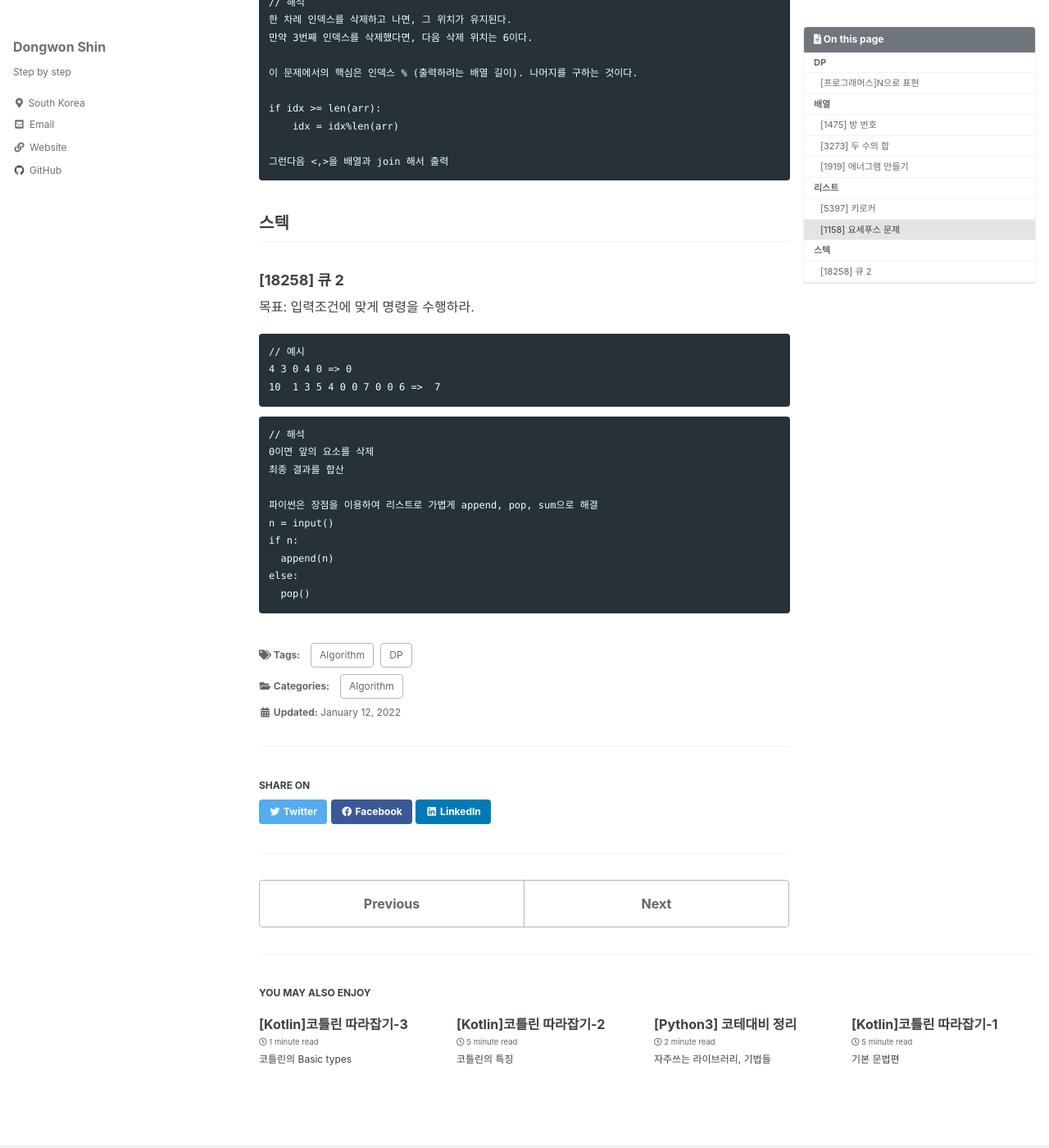
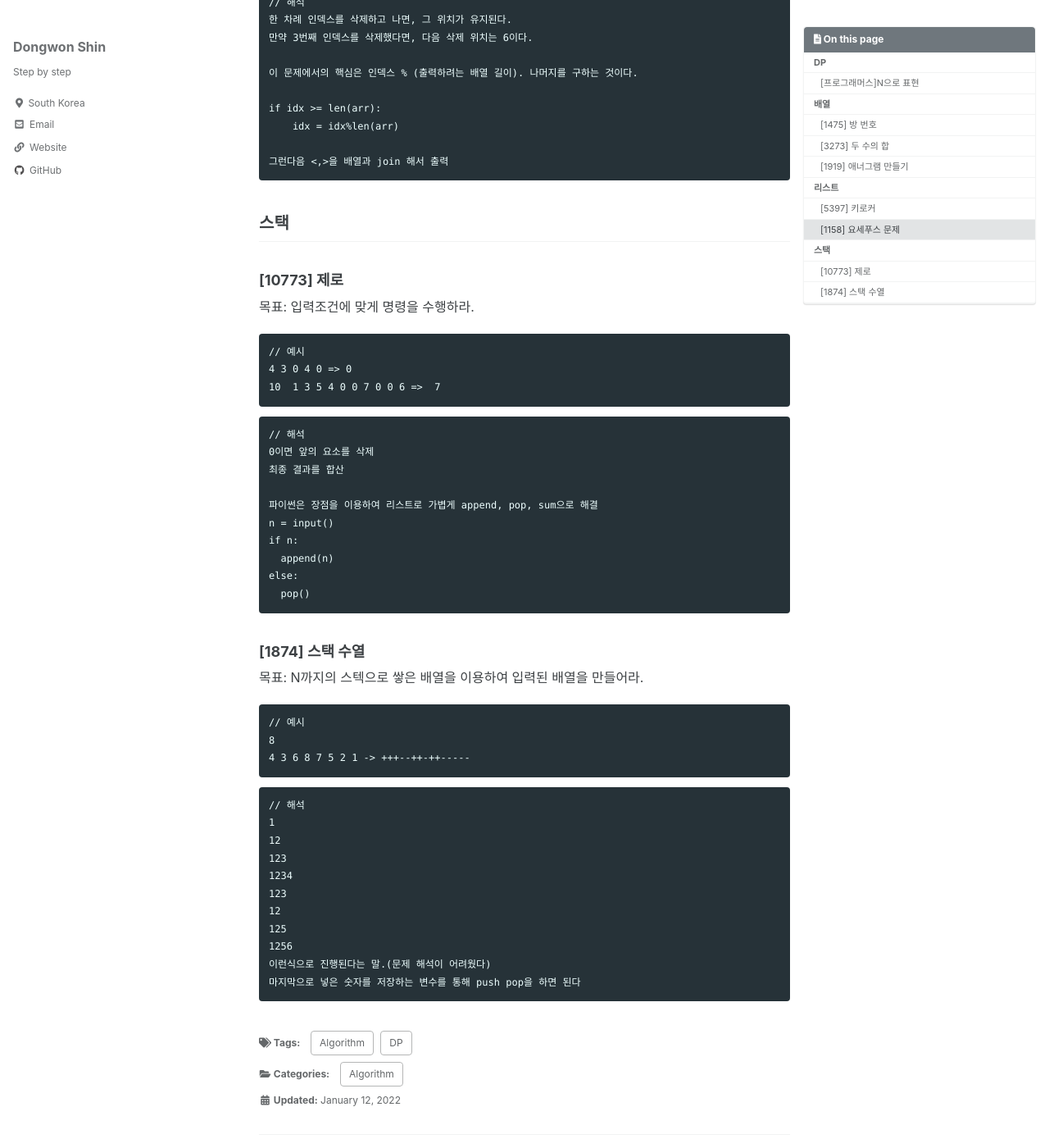
Before and after one commit to ponopono0322/ponopono0322.github.io, a Jekyll site: the page built from _posts/2022-01-12-algorithm.md, in a window 1280 px wide and 1400 px high, scrolled down 2597 px. Shown: the whole window at 82% size. Built offline with Jekyll 4.4.1, drawn with Linux system fonts in a browser that asks for light colours; cached includes are drawn as plain includes; some web fonts are replaced.

Commit message:
Update 2022-01-12-algorithm.md

````diff
--- a/_posts/2022-01-12-algorithm.md
+++ b/_posts/2022-01-12-algorithm.md
@@ -132,8 +132,8 @@ if idx >= len(arr):
 그런다음 <,>을 배열과 join 해서 출력
 ```
 
-## 스텍
-### [18258] 큐 2
+## 스택
+### [10773] 제로
 목표: 입력조건에 맞게 명령을 수행하라.
 ```
 // 예시
@@ -153,3 +153,25 @@ if n:
 else:
   pop()
 ```
+
+### [1874] 스택 수열
+목표: N까지의 스텍으로 쌓은 배열을 이용하여 입력된 배열을 만들어라.
+```
+// 예시
+8
+4 3 6 8 7 5 2 1 -> +++--++-++-----
+```
+
+```
+// 해석
+1
+12
+123
+1234
+123
+12
+125
+1256
+이런식으로 진행된다는 말.(문제 해석이 어려웠다)
+마지막으로 넣은 숫자를 저장하는 변수를 통해 push pop을 하면 된다
+```
````
